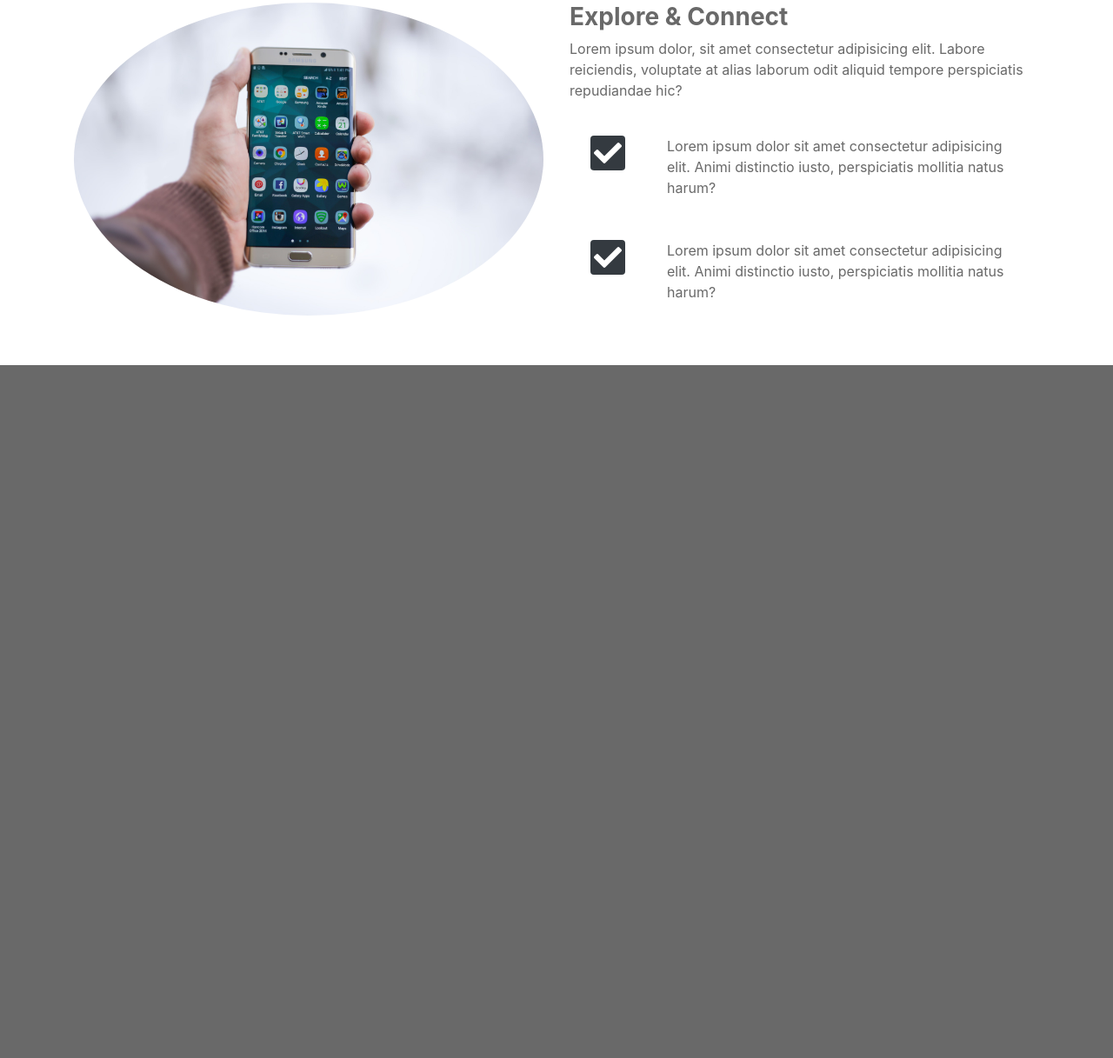
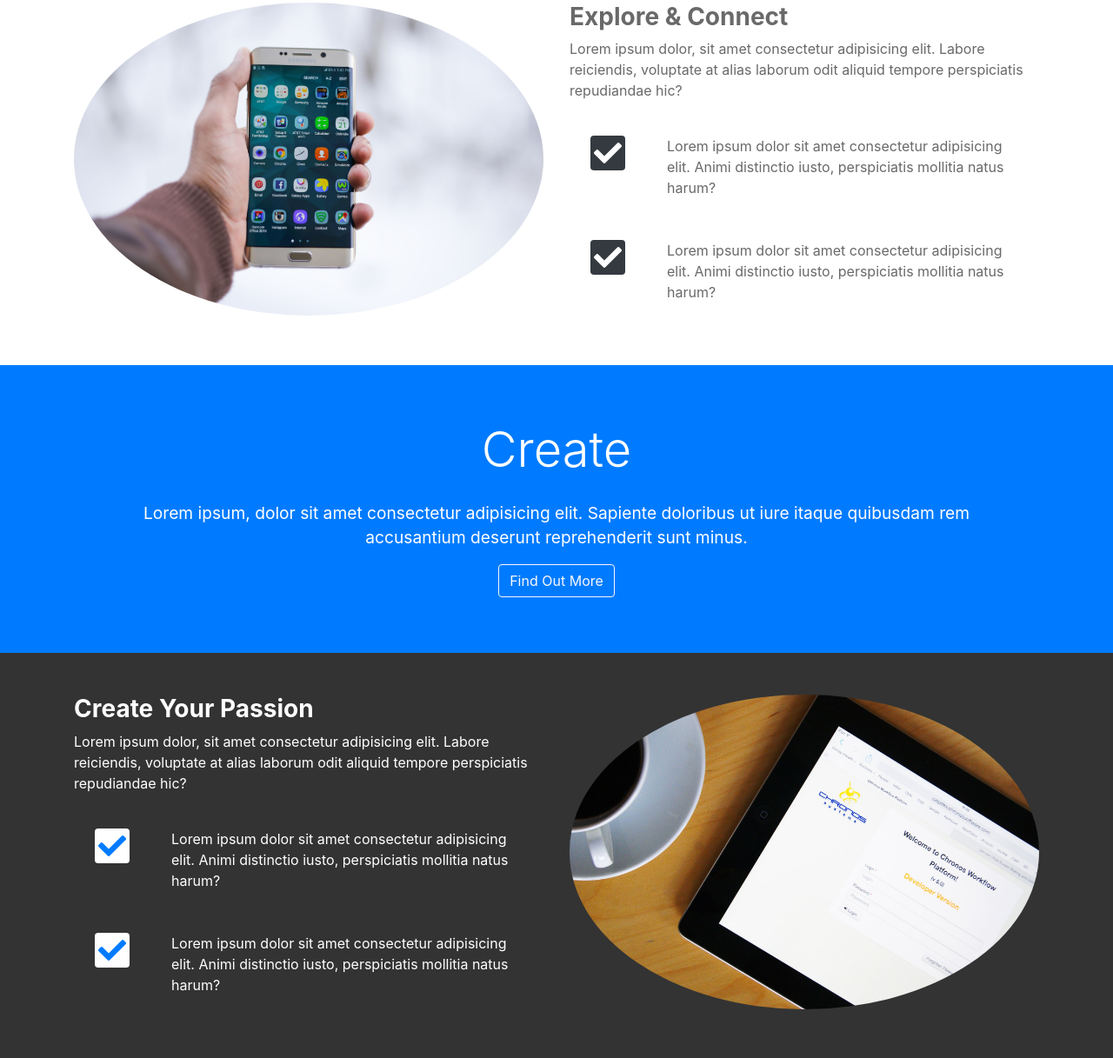
Before and after one commit to AndreiSold/BootstrapResourcesAndMocks, a website: page projects/LoopLab/index.html in a window 1280 px wide. Shown: the part 1076-2293 px from the top of the page at 87% size. Before the commit the page ends 1496 px from the top, so only its background shows below. Drawn offline with nearby package versions, Linux system fonts and the light colour scheme.

Commit message:
Added the create section

```diff
--- a/projects/LoopLab/css/style.css
+++ b/projects/LoopLab/css/style.css
@@ -59,3 +59,8 @@ body {
 #explore-section .jumbotron {
     background-color: #333333;
 }
+
+/*create-section*/
+#create-passion-section {
+    background-color: #333333;
+}
--- a/projects/LoopLab/index.html
+++ b/projects/LoopLab/index.html
@@ -166,6 +166,60 @@
     </div>
 </section>
 
+<!--CREATE SECTION-->
+<section id="create-section" class="bg-primary">
+    <div class="container">
+        <div class="jumbotron text-white text-center mb-0 bg-primary text-white">
+            <h1 class="display-4">
+                Create
+            </h1>
+            <div class="p-3 custom-paragraph-size">
+                Lorem ipsum, dolor sit amet consectetur adipisicing elit. Sapiente doloribus ut iure itaque quibusdam
+                rem accusantium deserunt reprehenderit sunt minus.
+            </div>
+            <button class="btn btn-primary btn-outline-light">
+                Find Out More
+            </button>
+        </div>
+    </div>
+</section>
+
+<!--CREATE-PASSION-SECTION-->
+<section id="create-passion-section">
+    <div class="container">
+        <div class="row text-white pt-5 pb-5">
+            <div class="col-md-6">
+                <h3 class="font-weight-bold">Create Your Passion</h3>
+                <p>Lorem ipsum dolor, sit amet consectetur adipisicing elit. Labore reiciendis, voluptate at alias
+                    laborum odit aliquid tempore perspiciatis repudiandae hic?
+                </p>
+                <div class="d-flex">
+                    <div class="p-4 align-self-start">
+                        <i class="fas fa-check fa-2x bg-white text-primary p-1 rounded-corners"></i>
+                    </div>
+                    <div class="p-4 align-self-end">
+                        Lorem ipsum dolor sit amet consectetur adipisicing elit. Animi distinctio iusto, perspiciatis
+                        mollitia natus harum?
+                    </div>
+                </div>
+                <div class="d-flex">
+                    <div class="p-4 align-self-start">
+                        <i class="fas fa-check fa-2x bg-white text-primary p-1 rounded-corners"></i>
+                    </div>
+                    <div class="p-4 align-self-end">
+                        Lorem ipsum dolor sit amet consectetur adipisicing elit. Animi distinctio iusto, perspiciatis
+                        mollitia natus harum?
+                    </div>
+                </div>
+            </div>
+
+            <div class="col-md-6">
+                <img src="./img/create-section1.jpg" alt="Create Photo.jpg" class="w-100 rounded-circle">
+            </div>
+        </div>
+    </div>
+</section>
+
 
 <!--SCRIPTS-->
 <script src="http://code.jquery.com/jquery-3.3.1.min.js" integrity="sha256-FgpCb/KJQlLNfOu91ta32o/NMZxltwRo8QtmkMRdAu8="
```
